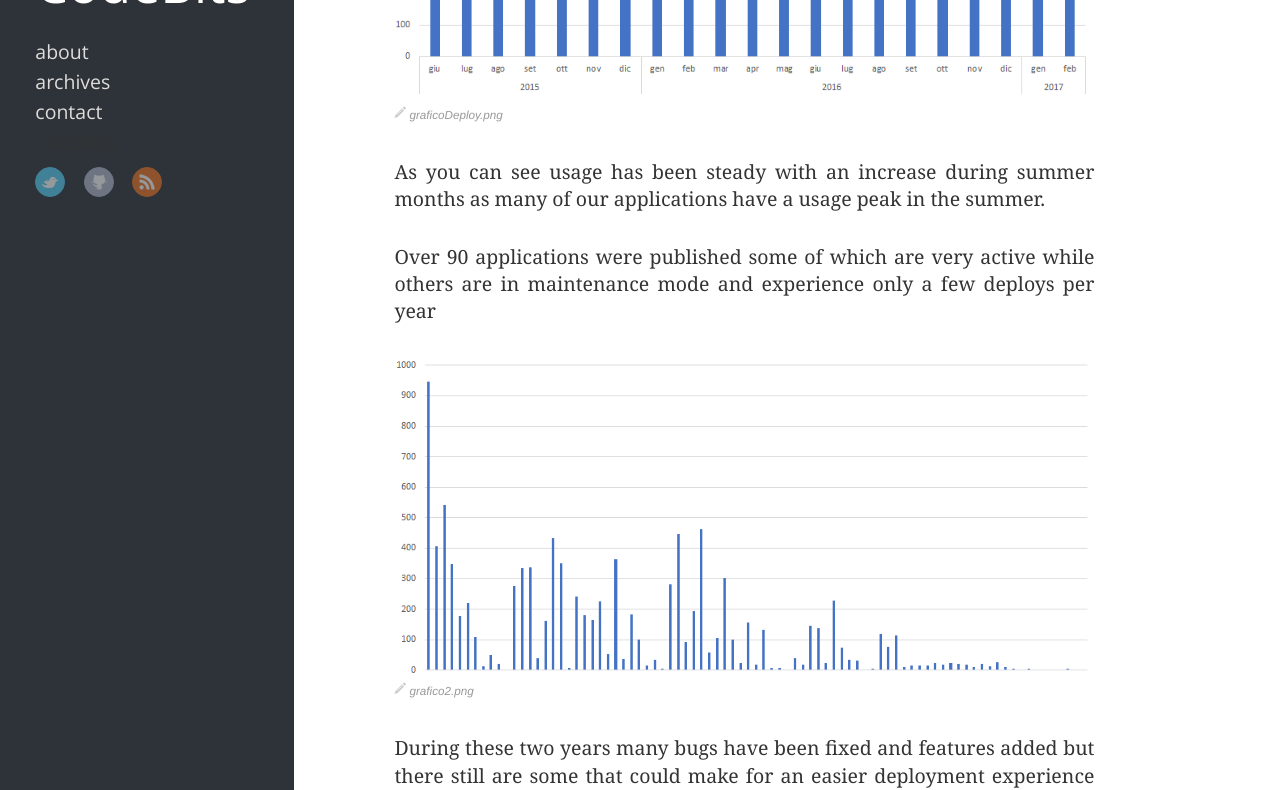
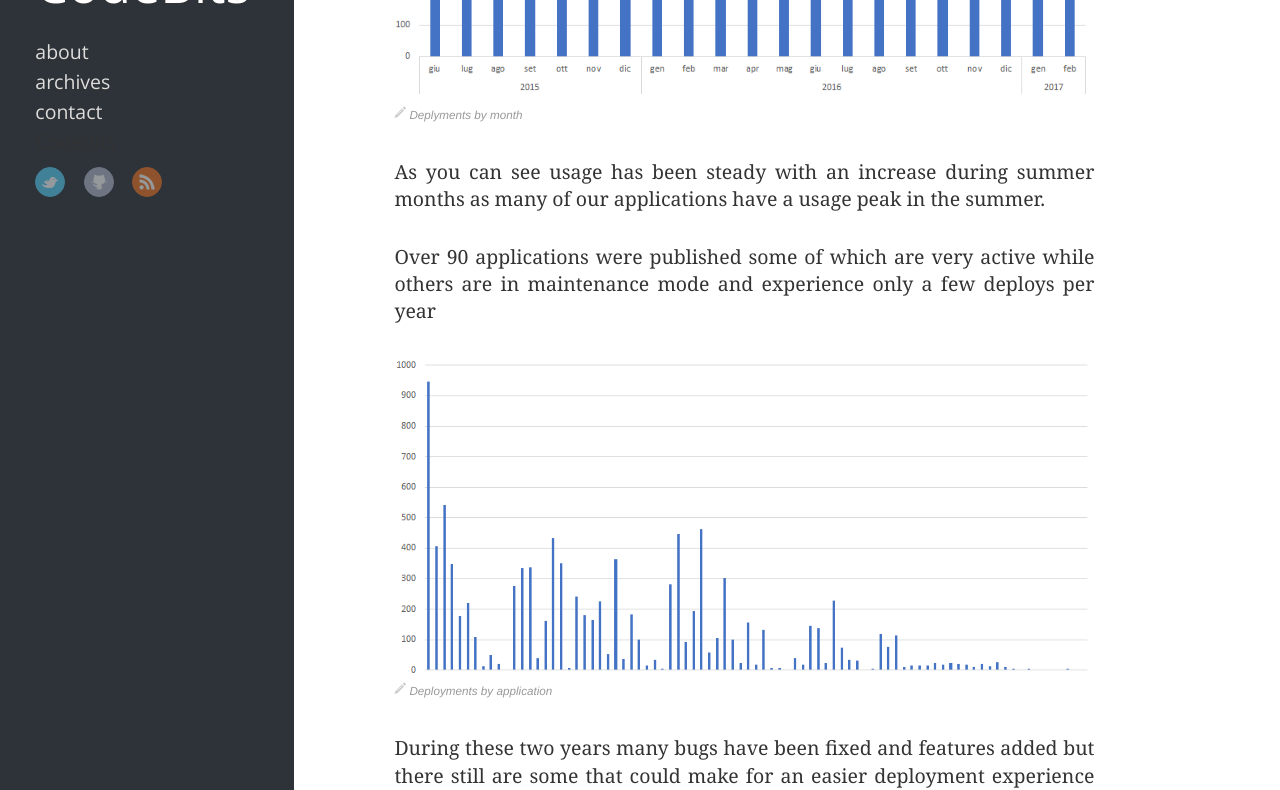
Before and after one commit to Bjornej/bjornej.github.com, a Jekyll site: the page built from _posts/2017-02-25-ten-thousand-deploys.md, in a window 1280 px wide and 1400 px high, scrolled down 1068 px. Shown: the part 257-1047 px from the top of the window. Built offline with Jekyll 4.4.1, drawn with Linux system fonts in a browser that asks for light colours; nearby versions of some CDN libraries; Markdown is read by kramdown in place of the engine named in the settings; comment, search, counter and statistics services are not loaded.

Commit message:
Update 2017-02-25-ten-thousand-deploys.md

```diff
--- a/_posts/2017-02-25-ten-thousand-deploys.md
+++ b/_posts/2017-02-25-ten-thousand-deploys.md
@@ -24,12 +24,12 @@ All these things summed up to many little problems so I started looking for bett
 Last week I was looking at its statistics page and noticed one thing: in less than two years (from June 2015 to February 2017) over thirty developers worked on ninety applications making over ten thousand deploys.
 
 
-![graficoDeploy.png](/images/graficoDeploy.png)
+![Deplyments by month](/images/graficoDeploy.png)
 
 As you can see usage has been steady with an increase during summer months as many of our applications have a usage peak in the summer.
 
 Over 90 applications were published some of which are very active while others are in maintenance mode and experience only a few deploys per year
 
-![grafico2.png](/images/grafico2.png)
+![Deployments by application](/images/grafico2.png)
 
 During these two years many bugs have been fixed and features added but there still are some that could make for an easier deployment experience like release promotion through enviroments but this is an argument for another post
```
